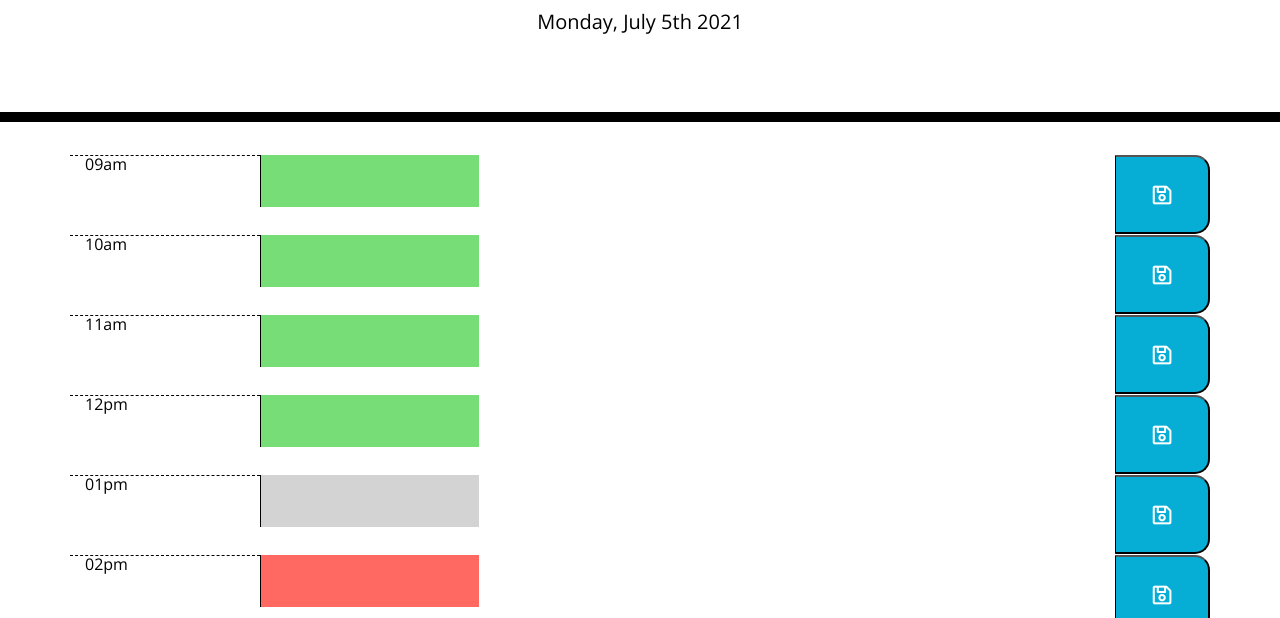
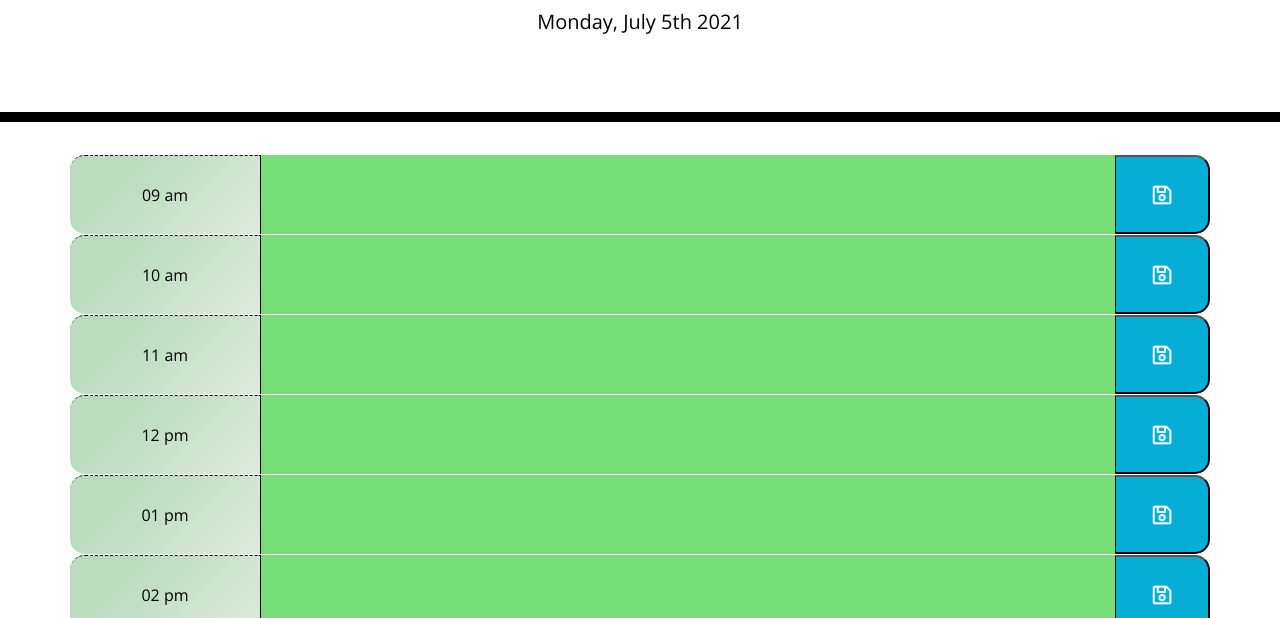
Before and after one commit to thossain89/Work_Day_Scheduler, a plain HTML site: page index.html in a window 1280 px wide. Shown: the part 182-800 px from the top of the page. Drawn offline with nearby package versions, Linux system fonts and the light colour scheme.

Commit message:
CSS changes

```diff
--- a/Assets/css/style.css
+++ b/Assets/css/style.css
@@ -11,6 +11,8 @@ textarea {
   color: #000000;
   border-left: 1px solid black;
   padding: 10px;
+  width: 100%;
+  height: 100%;
 }
 
 .jumbotron {
@@ -27,7 +29,10 @@ textarea {
 
 .time-block {
   text-align: center;
-  border-radius: 15px;
+  border-top-left-radius: 15px;
+  border-bottom-left-radius: 15px;
+  background-color: #deebdd;
+  background-image: linear-gradient(315deg, #deebdd 0%, #bbdbbe 74%);
 }
 
 .row {
@@ -44,17 +49,17 @@ textarea {
 
 .past {
   background-color: #d3d3d3;
-  color: white;
+  color: rgb(0, 0, 0);
 }
 
 .present {
   background-color: #ff6961;
-  color: white;
+  color: rgb(0, 0, 0);
 }
 
 .future {
   background-color: #77dd77;
-  color: white;
+  color: rgb(0, 0, 0);
 }
 
 .saveBtn {
--- a/Assets/script/app.js
+++ b/Assets/script/app.js
@@ -32,31 +32,31 @@ var workDay = [
     },{
         slot: '4',
         hour: '01',
-        time: '01',
+        time: '13',
         am_pm:'pm',
         notes: ''
     },{
         slot: '5',
         hour: '02',
-        time: '02',
+        time: '14',
         am_pm:'pm',
         notes: ''
     },{
         slot: '6',
         hour: '03',
-        time: '03',
+        time: '15',
         am_pm:'pm',
         notes: ''
     },{
         slot: '7',
         hour: '04',
-        time: '04',
+        time: '16',
         am_pm:'pm',
         notes: ''
     },{
         slot: '8',
         hour: '05',
-        time: '05',
+        time: '17',
         am_pm:'pm',
         notes: ''
     },
@@ -88,6 +88,7 @@ function saveReminders (){
 // View Data saved in local storage in the slots
 
 function viewReminders (){
+
     workDay.forEach(function (currentHour){
 
         $(`#${currentHour.slot}`).val(currentHour.notes);
@@ -128,11 +129,12 @@ workDay.forEach(function(thisHour){
 
     var hourField = $("<div>")
 
-        .text(`${thisHour.hour}${thisHour.am_pm}`)
+        .text(`${thisHour.hour} ${thisHour.am_pm}`)
 
         .attr({
 
-            "class": "col-md-2 hour"
+            "class": "d-flex justify-content-center align-items-center col-md-2 hour time-block "
+
     });
 
     // creates scheduler data
@@ -178,13 +180,14 @@ workDay.forEach(function(thisHour){
     var saveButton = $("<i class='far fa-save fa-lg'></i>")
     var savePlan = $("<button>")
         .attr({
+
             "class": "col-md-1 saveBtn"
     });
     savePlan.append(saveButton);
     hourRow.append(hourField, hourPlan, savePlan);
 })
 
-// loads any existing localstorage data after components created
+// loads any existing local storage data after components created
 
 init();
 
@@ -199,7 +202,7 @@ $(".saveBtn").on("click", function(event) {
 
     workDay[saveIndex].notes = $(this).siblings(".description").children(".future").val();
 
-    console.log(saveIndex);
+
 
     saveReminders();
     viewReminders();
```
Also changed, not shown: index.html (+0 -1 lines).
